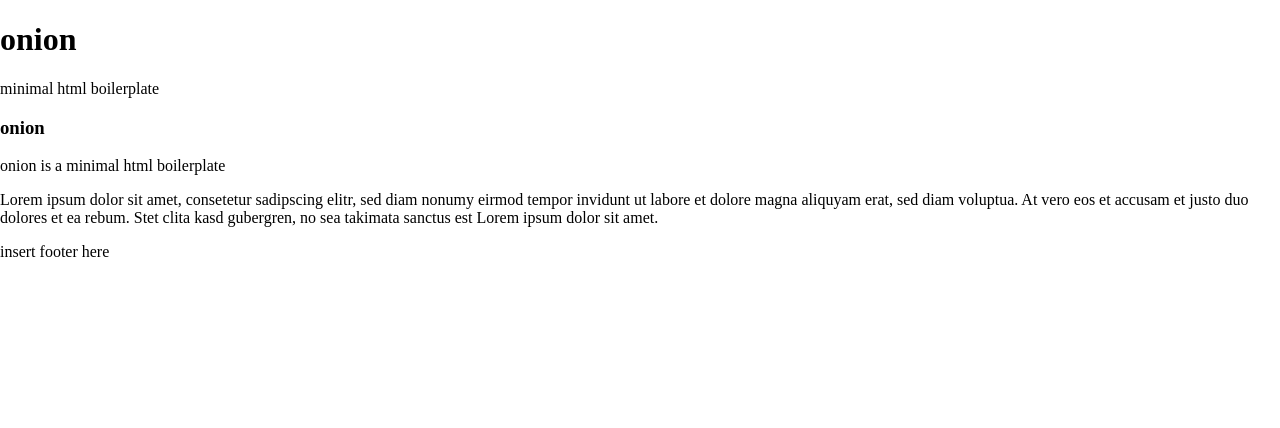
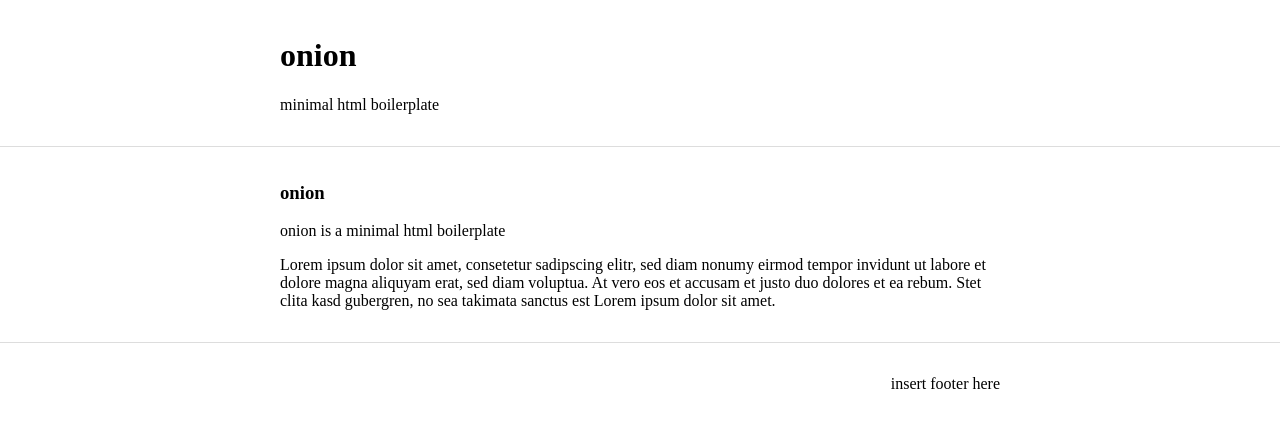
Before and after one commit to onunez177/onion-2, a plain HTML site: page index.html in a window 1280 px wide. Drawn offline with nearby package versions, Linux system fonts and the light colour scheme.

Commit message:
removed js - not needed yet

```diff
--- /dev/null
+++ b/css/structure.css
@@ -0,0 +1,15 @@
+header {
+	border-bottom:1px solid #ddd;
+}
+
+footer {
+	border-top:1px solid #ddd;
+
+	text-align:right;
+}
+
+.module {
+	margin:0 auto;
+	padding:1em;
+	width:720px;
+}
--- a/index.html
+++ b/index.html
@@ -5,6 +5,7 @@
 		<meta charset="utf-8" />
 		<meta name="viewport" content="width=device-width" />
 		<link rel="stylesheet" type="text/css" href="css/reset.css" />
+		<link rel="stylesheet" type="text/css" href="css/structure.css" />
 	</head>
 	<body>
 		<header>
@@ -27,8 +28,5 @@
 				<p>insert footer here</p>
 			</div>
 		</footer>
-
-		<script src="js/lib/jquery.min.js"></script>
-		<script src="js/script.js"></script>
 	</body>
 </html>
```
